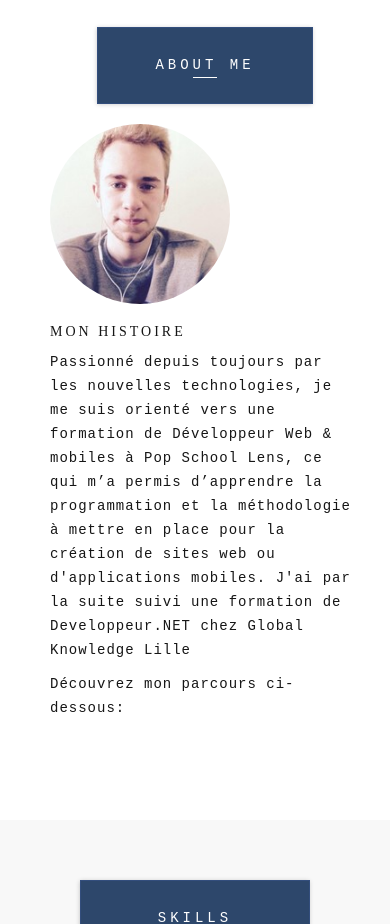
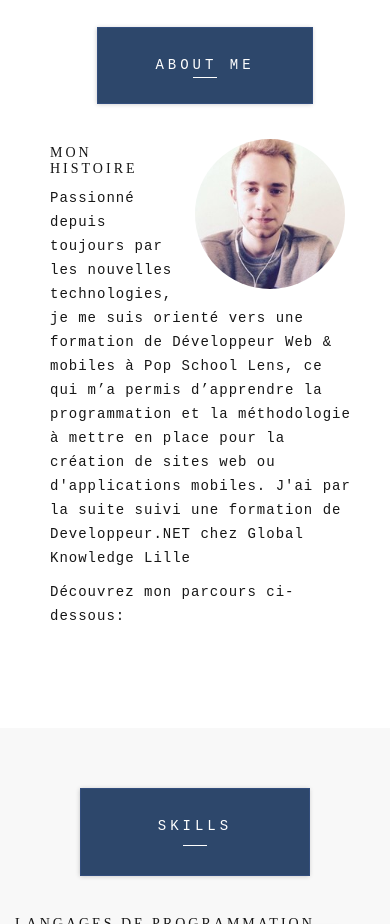
Before and after one commit to Hamawof/hamawof.github.io, a plain HTML site: page base.htm in a window 390 px wide. Shown: the part 940-1864 px from the top of the page. Drawn offline with Linux system fonts and the light colour scheme; a web font is replaced by a local one.

Commit message:
responsive design photo et txt h2

```diff
--- a/base_fichiers/style.css
+++ b/base_fichiers/style.css
@@ -320,6 +320,15 @@ fieldset {
 .me-image img {
     height: 180px;
     border-radius: 100%;
+}
+
+/* MEDIA QUERIES IMG */
+@media screen and (max-width: 640px) {
+  .me-image img {
+  text-align: center;
+  padding: 15px;
+  float: right;
+  }
 }
 
 .skills h2 {
```
Also changed, not shown: index.html (+1 -1 lines).
